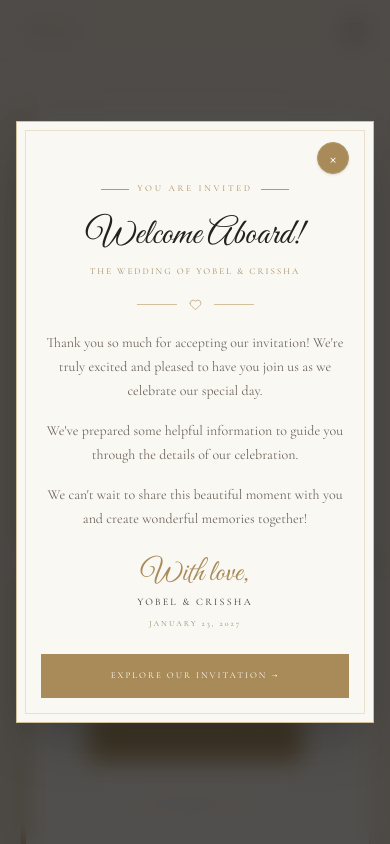
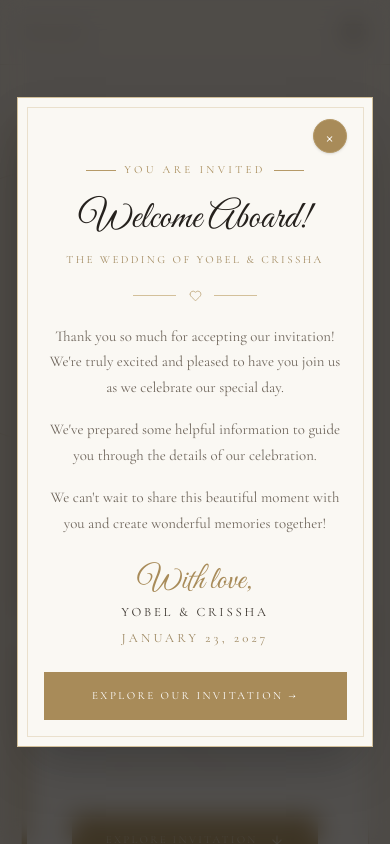
Before and after one commit to shaeluh/Y-C-Wedding, a React (Vite) app: page / in a window 390 px wide. Shown: the top 844 px of the page. Built offline with nearby package versions, Linux system fonts and the light colour scheme.

Commit message:
Improved website typography and readability

```diff
--- a/src/App.jsx
+++ b/src/App.jsx
@@ -59,7 +59,7 @@ function Countdown() {
             {String(unit.value).padStart(2, "0")}
           </span>
 
-          <span className="mt-2 text-[8px] uppercase tracking-[0.12em] text-[#92774d] sm:text-[10px] sm:tracking-[0.2em]">
+          <span className="mt-2 text-xs uppercase tracking-[0.12em] text-[#92774d] sm:text-xs sm:tracking-[0.2em]">
             {unit.label}
           </span>
 
@@ -98,7 +98,7 @@ function App() {
               <a
                 key={name}
                 href={link}
-                className="text-[10px] uppercase tracking-[0.17em] text-[#685e54] transition hover:text-[#ae925b]"
+                className="text-xs uppercase tracking-[0.17em] text-[#685e54] transition hover:text-[#ae925b]"
               >
                 {name}
               </a>
@@ -157,13 +157,13 @@ function App() {
           {/* Top label */}
         <div className="mb-8 flex items-center justify-center gap-3">
           <span className="h-px w-7 bg-[#b0935c]" />
-          <p className="text-[9px] uppercase tracking-[0.25em] text-[#92774d] sm:text-[11px]">
+          <p className="text-[11px] uppercase tracking-[0.25em] text-[#92774d] sm:text-[11px]">
             Together with their families
           </p>
           <span className="h-px w-7 bg-[#b0935c]" />
         </div>
 
-        <p className="text-[10px] uppercase tracking-[0.2em] text-[#51463d] sm:text-xs sm:tracking-[0.28em]">
+        <p className="text-xs uppercase tracking-[0.2em] text-[#51463d] sm:text-xs sm:tracking-[0.28em]">
           You are invited to the wedding of
         </p>
 
@@ -194,13 +194,13 @@ function App() {
           JANUARY 23, 2027
         </p>
 
-        <p className="mt-2 text-[9px] uppercase tracking-[0.2em] text-[#92774d] sm:text-[10px]">
+        <p className="mt-2 text-[11px] uppercase tracking-[0.2em] text-[#92774d] sm:text-xs">
           Saturday · 09:00 AM
         </p>
 
         <p className="mx-auto mt-7 max-w-md font-display text-[17px] italic font-normal leading-8 tracking-wide text-[#8b7b6d] sm:text-xl sm:leading-9">
   “I am my beloved’s, and my beloved is mine.”
-  <span className="mt-2 block not-italic text-[10px] uppercase tracking-[0.3em] text-[#b09365]">
+  <span className="mt-2 block not-italic text-xs uppercase tracking-[0.3em] text-[#b09365]">
     Song of Songs 6:3a
   </span>
 </p>
@@ -208,13 +208,13 @@ function App() {
            {/* Invitation button */}
         <a
           href="#details"
-          className="mt-9 inline-flex min-h-12 items-center justify-center gap-3 bg-[#ae925b] px-8 py-4 text-[9px] uppercase tracking-[0.2em] text-white transition duration-300 hover:bg-[#92774d] sm:text-[10px]"
+          className="mt-9 inline-flex min-h-12 items-center justify-center gap-3 bg-[#ae925b] px-8 py-4 text-[11px] uppercase tracking-[0.2em] text-white transition duration-300 hover:bg-[#92774d] sm:text-xs"
         >
           Explore Invitation
           <ArrowDown size={14} />
         </a>
 
-           <div className="mt-9 text-[9px] uppercase tracking-[0.25em] text-[#92774d]">
+           <div className="mt-9 text-[11px] uppercase tracking-[0.25em] text-[#92774d]">
           ✦ &nbsp; Our Wedding Day &nbsp; ✦
         </div>
 
@@ -227,7 +227,7 @@ function App() {
       <div className="relative flex flex-col items-center justify-center border-t border-dashed border-[#b0935c]/60 bg-[#f8f5ef] px-6 py-10 text-center md:border-l md:border-t-0">
 
         {/* Vertical wedding pass label */}
-        <p className="text-[9px] uppercase tracking-[0.3em] text-[#92774d]">
+        <p className="text-[11px] uppercase tracking-[0.3em] text-[#92774d]">
           Wedding Pass
         </p>
 
@@ -241,7 +241,7 @@ function App() {
           ))}
         </div>
 
-        <p className="text-[9px] uppercase tracking-[0.2em] text-[#92774d]">
+        <p className="text-[11px] uppercase tracking-[0.2em] text-[#92774d]">
           Save the Date
         </p>
 
@@ -255,7 +255,7 @@ function App() {
           Yobel & Crissha
         </p>
 
-        <p className="mt-3 text-[8px] uppercase tracking-[0.2em] text-[#92774d]">
+        <p className="mt-3 text-xs uppercase tracking-[0.2em] text-[#92774d]">
           A Journey of Forever
         </p>
 
@@ -268,7 +268,7 @@ function App() {
     </div>
 
     {/* Bottom caption */}
-    <p className="mt-8 text-center text-[9px] uppercase tracking-[0.3em] text-[#92774d]">
+    <p className="mt-8 text-center text-[11px] uppercase tracking-[0.3em] text-[#92774d]">
       By His sovereign mercy, a lifetime of dependency begins here.
     </p>
   </motion.div>
@@ -291,7 +291,7 @@ function App() {
   >
     <div className="mb-5 flex items-center justify-center gap-3">
       <span className="h-px w-7 bg-[#b0935c]" />
-      <p className="text-[9px] uppercase tracking-[0.28em] text-[#92774d]">
+      <p className="text-[11px] uppercase tracking-[0.28em] text-[#92774d]">
         Save the Date
       </p>
       <span className="h-px w-7 bg-[#b0935c]" />
@@ -315,7 +315,7 @@ function App() {
       <span className="h-px w-8 bg-[#b0935c]" />
     </div>
 
-    <p className="mt-6 text-[9px] uppercase tracking-[0.22em] text-[#92774d]">
+    <p className="mt-6 text-[11px] uppercase tracking-[0.22em] text-[#92774d]">
       Until Yobel & Crissha say I do
     </p>
   </motion.div>
@@ -338,7 +338,7 @@ function App() {
     <div className="mb-14 text-center">
       <div className="mb-4 flex items-center justify-center gap-3">
         <span className="h-px w-7 bg-[#b0935c]" />
-        <p className="text-[9px] uppercase tracking-[0.28em] text-[#92774d]">
+        <p className="text-[11px] uppercase tracking-[0.28em] text-[#92774d]">
           Save the Date
         </p>
         <span className="h-px w-7 bg-[#b0935c]" />
@@ -393,13 +393,13 @@ function App() {
         href="https://www.google.com/maps/search/?api=1&query=Church+of+God+in+Quezon+City%2C+1608+Quezon+Ave%2C+Diliman%2C+Quezon+City%2C+Metro+Manila%2C+Philippines"
         target="_blank"
         rel="noopener noreferrer"
-        className="inline-flex min-h-12 w-full max-w-xs items-center justify-center gap-3 bg-[#ae925b] px-7 py-4 text-[9px] uppercase tracking-[0.2em] text-white transition hover:bg-[#92774d]"
+        className="inline-flex min-h-12 w-full max-w-xs items-center justify-center gap-3 bg-[#ae925b] px-7 py-4 text-[11px] uppercase tracking-[0.2em] text-white transition hover:bg-[#92774d]"
       >
         <Navigation size={15} />
         View Venue Location
       </a>
 
-      <p className="text-center text-[9px] uppercase tracking-[0.15em] text-[#92774d]">
+      <p className="text-center text-[11px] uppercase tracking-[0.15em] text-[#92774d]">
         We can't wait to see you
       </p>
     </div>
@@ -413,7 +413,7 @@ function App() {
 
     {/* Section Heading */}
     <div className="mb-12 text-center">
-      <p className="mb-3 text-[10px] uppercase tracking-[0.35em] text-[#a88b59]">
+      <p className="mb-3 text-xs uppercase tracking-[0.35em] text-[#a88b59]">
         What to Wear
       </p>
 
@@ -434,7 +434,7 @@ function App() {
       <div className="border border-[#c3a875]/50 bg-white p-7 text-center">
         <div className="mb-4 text-2xl text-[#a88b59]">✧</div>
 
-        <p className="mb-2 text-[9px] uppercase tracking-[0.25em] text-[#a88b59]">
+        <p className="mb-2 text-[11px] uppercase tracking-[0.25em] text-[#a88b59]">
           Option One
         </p>
 
@@ -451,7 +451,7 @@ function App() {
       <div className="border border-[#c3a875]/50 bg-white p-7 text-center">
         <div className="mb-4 text-2xl text-[#a88b59]">✧</div>
 
-        <p className="mb-2 text-[9px] uppercase tracking-[0.25em] text-[#a88b59]">
+        <p className="mb-2 text-[11px] uppercase tracking-[0.25em] text-[#a88b59]">
           Option Two
         </p>
 
@@ -471,9 +471,6 @@ function App() {
     <div className="mt-10 border border-[#c3a875]/50 bg-[#f3efe7] px-6 py-8 sm:px-10">
 
       <div className="text-center">
-        <p className="text-[9px] uppercase tracking-[0.3em] text-[#a88b59]">
-          A Gentle Reminder
-        </p>
 
         <h3 className="mt-2 font-script text-4xl text-[#29221f]">
           A Godly Reminder!
@@ -549,7 +546,7 @@ function App() {
     <div className="mb-12 text-center sm:mb-16">
       <div className="mb-5 flex items-center justify-center gap-3">
         <span className="h-px w-8 bg-[#b0935c]" />
-        <p className="text-[10px] uppercase tracking-[0.3em] text-[#92774d]">
+        <p className="text-xs uppercase tracking-[0.3em] text-[#92774d]">
           A Day to Remember
         </p>
         <span className="h-px w-8 bg-[#b0935c]" />
@@ -667,7 +664,7 @@ function App() {
 
     {/* Closing Message */}
     <div className="mt-10 border border-[#b0935c]/40 bg-[#f7f4ee] px-5 py-9 text-center sm:px-10 sm:py-11">
-      <p className="text-[10px] uppercase tracking-[0.3em] text-[#92774d]">
+      <p className="text-xs uppercase tracking-[0.3em] text-[#92774d]">
         A Beautiful Beginning
       </p>
 
@@ -696,7 +693,7 @@ function App() {
 
     {/* Heading */}
     <div className="mb-10 text-center">
-      <p className="mb-3 text-[10px] uppercase tracking-[0.35em] text-[#a88b59]">
+      <p className="mb-3 text-xs uppercase tracking-[0.35em] text-[#a88b59]">
         A Token of Love
       </p>
 
@@ -745,7 +742,7 @@ function App() {
 
           <div className="my-5 flex items-center justify-center gap-3">
             <span className="h-px w-7 bg-[#c3a875]" />
-            <span className="text-[9px] tracking-[0.2em] text-[#a88b59]">
+            <span className="text-[11px] tracking-[0.2em] text-[#a88b59]">
               GOTYME
             </span>
             <span className="h-px w-7 bg-[#c3a875]" />
@@ -767,7 +764,7 @@ function App() {
 
           <div className="my-5 flex items-center justify-center gap-3">
             <span className="h-px w-7 bg-[#c3a875]" />
-            <span className="text-[9px] tracking-[0.2em] text-[#a88b59]">
+            <span className="text-[11px] tracking-[0.2em] text-[#a88b59]">
               MARIBANK
             </span>
             <span className="h-px w-7 bg-[#c3a875]" />
@@ -788,7 +785,7 @@ function App() {
         With grateful hearts,
       </p>
 
-      <p className="mt-2 text-[9px] uppercase tracking-[0.25em] text-[#796d62]">
+      <p className="mt-2 text-[11px] uppercase tracking-[0.25em] text-[#796d62]">
         Y & C
       </p>
     </div>
@@ -806,7 +803,7 @@ function App() {
 
     {/* Heading */}
     <div className="text-center">
-      <p className="mb-3 text-[10px] uppercase tracking-[0.35em] text-[#a88b59]">
+      <p className="mb-3 text-xs uppercase tracking-[0.35em] text-[#a88b59]">
         Every Moment Matters
       </p>
 
@@ -838,7 +835,7 @@ function App() {
     <div className="mx-auto mt-12 max-w-sm border border-[#c3a875]/70 bg-white p-5 shadow-sm sm:p-8">
       <div className="border border-[#c3a875]/30 p-4 sm:p-5">
 
-        <p className="mb-5 text-center text-[9px] uppercase tracking-[0.3em] text-[#a88b59]">
+        <p className="mb-5 text-center text-[11px] uppercase tracking-[0.3em] text-[#a88b59]">
           VIEW OUR WEDDING MEMORIES
         </p>
 
@@ -852,7 +849,7 @@ function App() {
 
         <div className="my-5 flex items-center justify-center gap-3">
           <span className="h-px w-8 bg-[#c3a875]" />
-          <span className="text-[9px] tracking-[0.2em] text-[#a88b59]">
+          <span className="text-[11px] tracking-[0.2em] text-[#a88b59]">
             GOOGLE DRIVE
           </span>
           <span className="h-px w-8 bg-[#c3a875]" />
@@ -871,7 +868,7 @@ function App() {
         <p className="font-script text-3xl text-[#a88b59]">
           Thank You!
         </p>
-        <p className="mt-2 text-[9px] uppercase tracking-[0.25em] text-[#796d62]">
+        <p className="mt-2 text-[11px] uppercase tracking-[0.25em] text-[#796d62]">
           Y & C
         </p>
       </div>
@@ -891,7 +888,7 @@ function App() {
 {/* RESPONSIVE FOOTER */}
 <footer className="w-full bg-[#28221f] px-4 py-10 text-center sm:px-6 sm:py-12 md:py-14 lg:py-16">
   <div className="mx-auto flex w-full max-w-5xl flex-col items-center">
-    <p className="text-[9px] uppercase tracking-[0.25em] text-[#b0935c] sm:text-[10px] sm:tracking-[0.35em] md:text-xs">
+    <p className="text-[11px] uppercase tracking-[0.25em] text-[#b0935c] sm:text-xs sm:tracking-[0.35em] md:text-xs">
       With Love and Gratitude
     </p>
 
@@ -901,11 +898,11 @@ function App() {
 
     <div className="my-4 h-px w-14 bg-[#b0935c] sm:my-5 sm:w-20 md:my-6" />
 
-    <p className="text-[10px] uppercase tracking-[0.2em] text-[#e7d9c2] sm:text-xs sm:tracking-[0.3em] md:text-sm">
+    <p className="text-xs uppercase tracking-[0.2em] text-[#e7d9c2] sm:text-xs sm:tracking-[0.3em] md:text-sm">
       January 23, 2027
     </p>
 
-    <p className="mt-7 max-w-full text-[8px] uppercase leading-6 tracking-[0.14em] text-[#bcae9d] sm:mt-8 sm:text-[9px] sm:tracking-[0.2em] md:mt-10 md:text-[10px] md:tracking-[0.25em]">
+    <p className="mt-7 max-w-full text-xs uppercase leading-6 tracking-[0.14em] text-[#bcae9d] sm:mt-8 sm:text-[11px] sm:tracking-[0.2em] md:mt-10 md:text-xs md:tracking-[0.25em]">
       Made with Love · Our Journey Begins Here
     </p>
   </div>
@@ -957,7 +954,7 @@ function App() {
         {/* Top ornament */}
         <div className="relative mb-4 flex items-center justify-center gap-2">
           <span className="h-px w-7 bg-[#b69a68]" />
-          <span className="text-[9px] tracking-[0.3em] text-[#a78b59]">
+          <span className="text-[11px] tracking-[0.3em] text-[#a78b59]">
             YOU ARE INVITED
           </span>
           <span className="h-px w-7 bg-[#b69a68]" />
@@ -971,7 +968,7 @@ function App() {
           Welcome Aboard!
         </h2>
 
-        <p className="relative mt-2 font-display text-[9px] uppercase tracking-[0.22em] text-[#a28a60]">
+        <p className="relative mt-2 font-display text-[11px] uppercase tracking-[0.22em] text-[#a28a60]">
           The Wedding of Yobel & Crissha
         </p>
 
@@ -1006,10 +1003,10 @@ function App() {
           <p className="font-script text-3xl text-[#a88b59]">
             With love,
           </p>
-          <p className="mt-1 font-display text-[10px] uppercase tracking-[0.22em] text-[#39332c]">
+          <p className="mt-1 font-display text-xs uppercase tracking-[0.22em] text-[#39332c]">
             Yobel & Crissha
           </p>
-          <p className="mt-2 text-[8px] tracking-[0.25em] text-[#9b855e]">
+          <p className="mt-2 text-xs tracking-[0.25em] text-[#9b855e]">
             JANUARY 23, 2027
           </p>
         </div>
@@ -1018,7 +1015,7 @@ function App() {
         <button
           type="button"
           onClick={() => setIsWelcomeOpen(false)}
-          className="relative mt-6 w-full border border-[#a88b59] bg-[#a88b59] px-5 py-3.5 text-[9px] uppercase tracking-[0.22em] text-white transition duration-300 hover:bg-[#8e754c]"
+          className="relative mt-6 w-full border border-[#a88b59] bg-[#a88b59] px-5 py-3.5 text-[11px] uppercase tracking-[0.22em] text-white transition duration-300 hover:bg-[#8e754c]"
         >
           Explore Our Invitation →
         </button>
@@ -1038,7 +1035,7 @@ function App() {
       transition={{ duration: 0.35, ease: "easeInOut" }}
       type="button"
       onClick={() => setIsWelcomeOpen(true)}
-      className="fixed bottom-5 right-5 z-[60] rounded-full border border-[#d6bd91]/50 bg-gradient-to-r from-[#faf8f3]/70 via-[#f5eee2]/65 to-[#d6bd91]/55 px-6 py-3 text-[9px] uppercase tracking-[0.2em] text-[#28221f] shadow-lg shadow-black/10 backdrop-blur-xl transition-all duration-300 hover:border-[#d6bd91] hover:from-[#faf8f3]/85 hover:to-[#d6bd91]/75 hover:shadow-xl"
+      className="fixed bottom-5 right-5 z-[60] rounded-full border border-[#d6bd91]/50 bg-gradient-to-r from-[#faf8f3]/70 via-[#f5eee2]/65 to-[#d6bd91]/55 px-6 py-3 text-[11px] uppercase tracking-[0.2em] text-[#28221f] shadow-lg shadow-black/10 backdrop-blur-xl transition-all duration-300 hover:border-[#d6bd91] hover:from-[#faf8f3]/85 hover:to-[#d6bd91]/75 hover:shadow-xl"
     >
       ♥ &nbsp; Welcome Note
     </motion.button>
@@ -1061,7 +1058,7 @@ function DetailCard({ icon, label, value, note }) {
         {icon}
       </div>
 
-      <p className="text-[9px] uppercase tracking-[0.25em] text-[#92774d]">
+      <p className="text-[11px] uppercase tracking-[0.25em] text-[#92774d]">
         {label}
       </p>
 
--- a/src/index.css
+++ b/src/index.css
@@ -8,6 +8,7 @@
 
 :root {
   font-family: "Cormorant Garamond", serif;
+  font-size: 17px;
   color: #28221f;
   background: #f5f1eb;
   font-synthesis: none;
```
